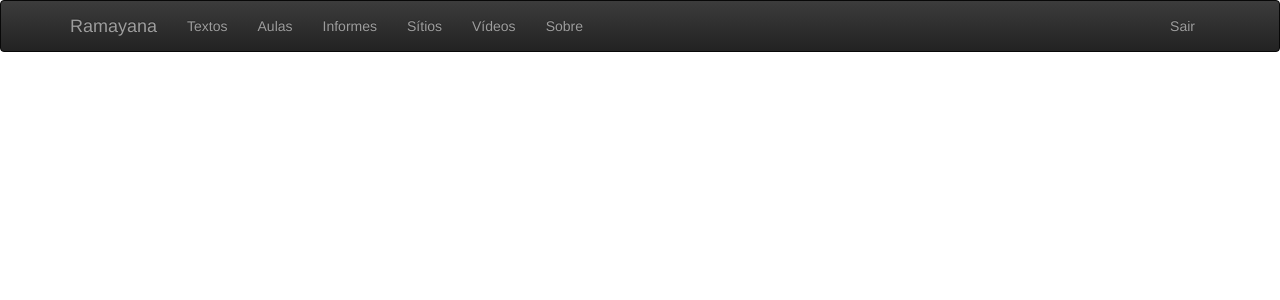
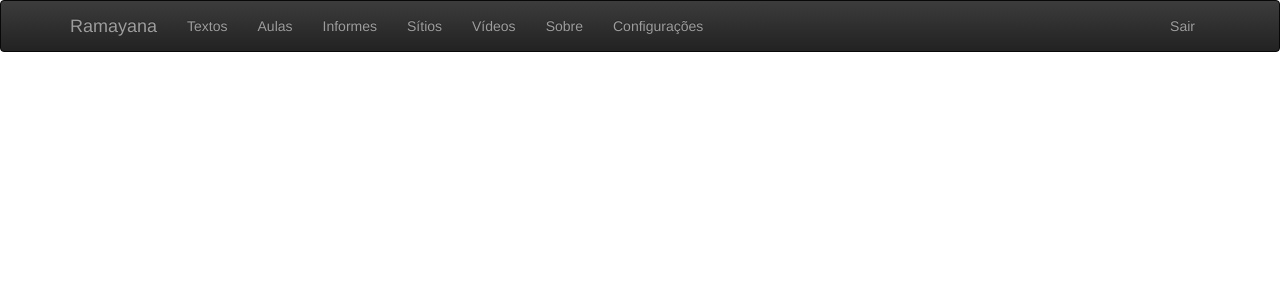
Before and after one commit to spark-it/ramayana-backend, a PHP site: template cruds-api/templates/admin/head.phtml in a window 1280 px wide. Shown: the top 300 px of the page. Run offline with PHP 8.4, Linux system fonts and the light colour scheme; the template is opened without the code that fills it: most values are stand-ins (such as "Sample title", 1, 10 or a date in 2020); some libraries are stand-ins or nearby versions.

Commit message:
Adição de menu de configurações

```diff
--- a/cruds-api/templates/admin/head.phtml
+++ b/cruds-api/templates/admin/head.phtml
@@ -106,6 +106,7 @@
                 <li><a href="<?php echo $base_url ?>/admin/sitios/list">Sítios</a></li>
                 <li><a href="<?php echo $base_url ?>/admin/videos/list">Vídeos</a></li>
                 <li><a href="<?php echo $base_url ?>/admin/sobre/list">Sobre</a></li>
+                <li><a href="<?php echo $base_url ?>/admin/config/list">Configurações</a></li>
             </ul>
             <ul class="nav navbar-nav navbar-right">
                 <li><a href="<?php echo $base_url ?>/admin/user_logout">Sair</a></li>
```
